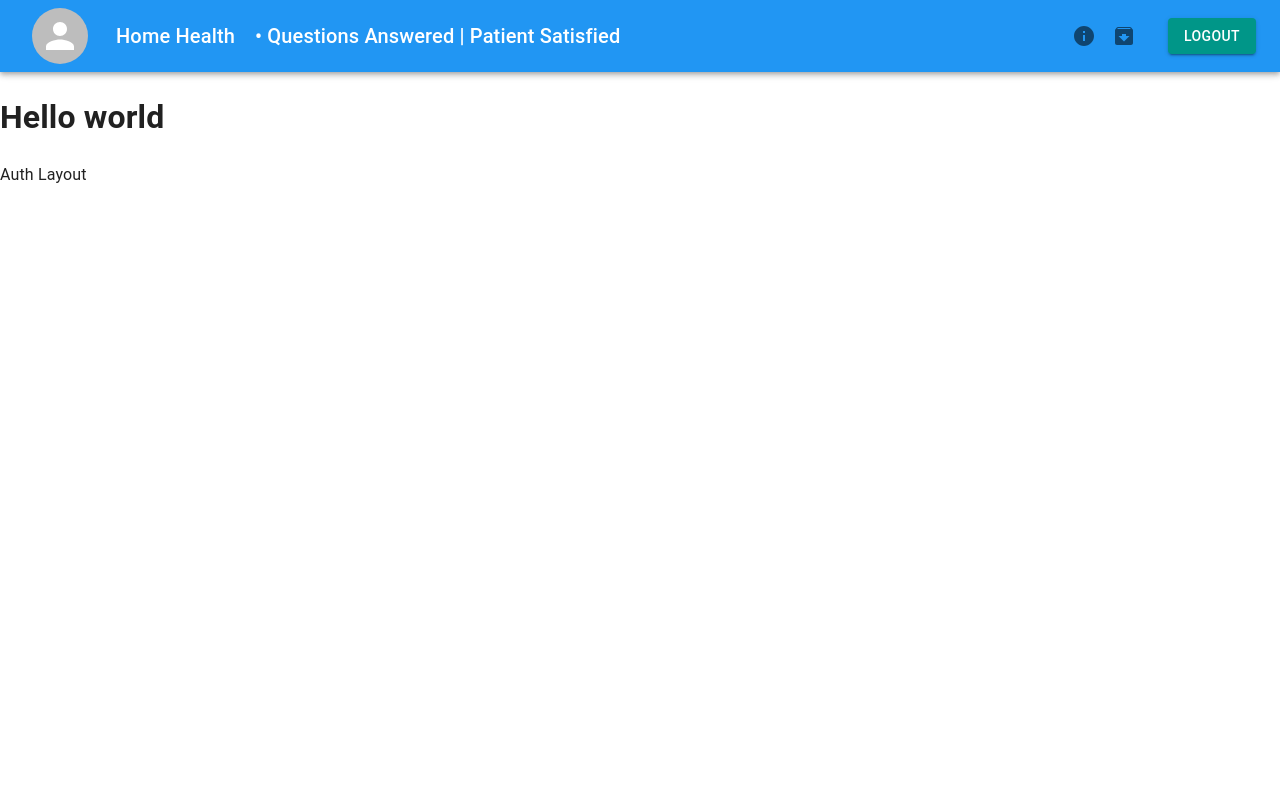
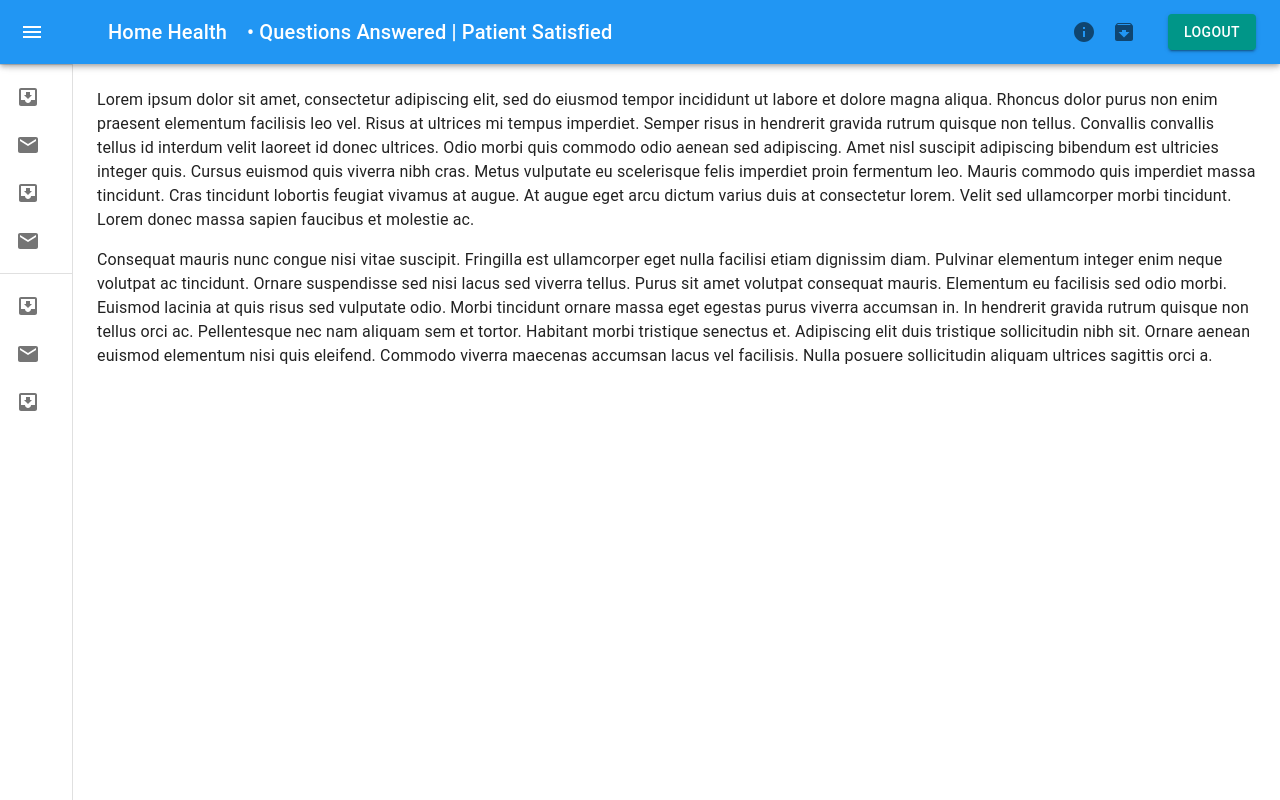
Before and after one commit to mattnickerson993/home_health_django, a React (Create React App) app in the folder client/: page / in a window 1280 px wide. Built offline with nearby package versions, Linux system fonts and the light colour scheme.

Commit message:
sidebar not quite

```diff
--- /dev/null
+++ b/client/src/components/Drawer.js
@@ -0,0 +1,111 @@
+import * as React from "react";
+import { styled, useTheme } from "@mui/material/styles";
+import Box from "@mui/material/Box";
+import MuiDrawer from "@mui/material/Drawer";
+import Toolbar from "@mui/material/Toolbar";
+import List from "@mui/material/List";
+import CssBaseline from "@mui/material/CssBaseline";
+import Typography from "@mui/material/Typography";
+import Divider from "@mui/material/Divider";
+import IconButton from "@mui/material/IconButton";
+import MenuIcon from "@mui/icons-material/Menu";
+import ChevronLeftIcon from "@mui/icons-material/ChevronLeft";
+import ChevronRightIcon from "@mui/icons-material/ChevronRight";
+import ListItem from "@mui/material/ListItem";
+import ListItemIcon from "@mui/material/ListItemIcon";
+import ListItemText from "@mui/material/ListItemText";
+import InboxIcon from "@mui/icons-material/MoveToInbox";
+import MailIcon from "@mui/icons-material/Mail";
+import useAuthState from "../hooks/useAuthState";
+import Navbar from "./Navbar";
+
+const drawerWidth = 240;
+
+const openedMixin = (theme) => ({
+  width: drawerWidth,
+  transition: theme.transitions.create("width", {
+    easing: theme.transitions.easing.sharp,
+    duration: theme.transitions.duration.enteringScreen,
+  }),
+  overflowX: "hidden",
+});
+
+const closedMixin = (theme) => ({
+  transition: theme.transitions.create("width", {
+    easing: theme.transitions.easing.sharp,
+    duration: theme.transitions.duration.leavingScreen,
+  }),
+  overflowX: "hidden",
+  width: `calc(${theme.spacing(7)} + 1px)`,
+  [theme.breakpoints.up("sm")]: {
+    width: `calc(${theme.spacing(9)} + 1px)`,
+  },
+});
+
+const DrawerHeader = styled("div")(({ theme }) => ({
+  display: "flex",
+  alignItems: "center",
+  justifyContent: "flex-end",
+  padding: theme.spacing(0, 1),
+  // necessary for content to be below app bar
+  ...theme.mixins.toolbar,
+}));
+
+const Drawer = styled(MuiDrawer, {
+  shouldForwardProp: (prop) => prop !== "open",
+})(({ theme, open }) => ({
+  width: drawerWidth,
+  flexShrink: 0,
+  whiteSpace: "nowrap",
+  boxSizing: "border-box",
+  ...(open && {
+    ...openedMixin(theme),
+    "& .MuiDrawer-paper": openedMixin(theme),
+  }),
+  ...(!open && {
+    ...closedMixin(theme),
+    "& .MuiDrawer-paper": closedMixin(theme),
+  }),
+}));
+
+const SideDrawer = ({ open, handleOpen, handleClose }) => {
+  const theme = useTheme();
+
+  return (
+    <Drawer variant="permanent" open={open}>
+      <DrawerHeader>
+        <IconButton onClick={handleClose}>
+          {theme.direction === "rtl" ? (
+            <ChevronRightIcon />
+          ) : (
+            <ChevronLeftIcon />
+          )}
+        </IconButton>
+      </DrawerHeader>
+      <Divider />
+      <List>
+        {["Inbox", "Starred", "Send email", "Drafts"].map((text, index) => (
+          <ListItem button key={text}>
+            <ListItemIcon>
+              {index % 2 === 0 ? <InboxIcon /> : <MailIcon />}
+            </ListItemIcon>
+            <ListItemText primary={text} />
+          </ListItem>
+        ))}
+      </List>
+      <Divider />
+      <List>
+        {["All mail", "Trash", "Spam"].map((text, index) => (
+          <ListItem button key={text}>
+            <ListItemIcon>
+              {index % 2 === 0 ? <InboxIcon /> : <MailIcon />}
+            </ListItemIcon>
+            <ListItemText primary={text} />
+          </ListItem>
+        ))}
+      </List>
+    </Drawer>
+  );
+};
+
+export default SideDrawer;
--- a/client/src/components/Navbar.js
+++ b/client/src/components/Navbar.js
@@ -1,5 +1,4 @@
 import {
-  AppBar,
   Avatar,
   Button,
   Grow,
@@ -18,12 +17,34 @@
 import ArchiveIcon from "@mui/icons-material/Archive";
 import { AuthContext } from "../context";
 import { Navigate } from "react-router-dom";
+import { styled, useTheme } from "@mui/material/styles";
+import MuiAppBar from "@mui/material/AppBar";
 
-const Navbar = ({ auth }) => {
+const drawerWidth = 240;
+
+const MyAppBar = styled(MuiAppBar, {
+  shouldForwardProp: (prop) => prop !== "open",
+})(({ theme, open }) => ({
+  zIndex: theme.zIndex.drawer + 1,
+  transition: theme.transitions.create(["width", "margin"], {
+    easing: theme.transitions.easing.sharp,
+    duration: theme.transitions.duration.leavingScreen,
+  }),
+  ...(open && {
+    marginLeft: drawerWidth,
+    width: `calc(100% - ${drawerWidth}px)`,
+    transition: theme.transitions.create(["width", "margin"], {
+      easing: theme.transitions.easing.sharp,
+      duration: theme.transitions.duration.enteringScreen,
+    }),
+  }),
+}));
+
+const Navbar = ({ auth, open, handleOpen }) => {
   const [anchorEl, setAnchorEl] = React.useState(null);
   const { dispatch } = React.useContext(AuthContext);
   const [loggedIn, setLoggedIn] = React.useState(auth ? true : false);
-
+  const theme = useTheme();
   const handleClick = (event) => {
     setAnchorEl(event.currentTarget);
   };
@@ -45,7 +66,7 @@
   }
 
   return (
-    <AppBar position="static" sx={{ position: "relative" }}>
+    <MyAppBar position="fixed">
       <Toolbar
         sx={{
           display: "flex",
@@ -60,18 +81,18 @@
             justifyContent: "space-evenly",
           }}
         >
-          <Tooltip title="Home">
-            <IconButton onClick={handleClick}>
-              <Avatar
-                alt="Logo"
-                sx={{
-                  width: (theme) => theme.spacing(7),
-                  height: (theme) => theme.spacing(7),
-                  objectPosition: "center",
-                }}
-              />
-            </IconButton>
-          </Tooltip>
+          <IconButton
+            color="inherit"
+            aria-label="open drawer"
+            onClick={handleOpen}
+            edge="start"
+            sx={{
+              marginRight: "36px",
+              ...(open && { display: "none" }),
+            }}
+          >
+            <MenuIcon />
+          </IconButton>
 
           <Typography variant="h6" sx={{ marginLeft: "1em" }}>
             Home Health
@@ -179,7 +200,7 @@
           </Hidden>
         </div>
       </Toolbar>
-    </AppBar>
+    </MyAppBar>
   );
 };
 
--- /dev/null
+++ b/client/src/components/Sidebar.js
@@ -0,0 +1,91 @@
+import * as React from "react";
+import { styled, useTheme } from "@mui/material/styles";
+import Box from "@mui/material/Box";
+import MuiDrawer from "@mui/material/Drawer";
+import Toolbar from "@mui/material/Toolbar";
+import List from "@mui/material/List";
+import CssBaseline from "@mui/material/CssBaseline";
+import Typography from "@mui/material/Typography";
+import Divider from "@mui/material/Divider";
+import IconButton from "@mui/material/IconButton";
+import MenuIcon from "@mui/icons-material/Menu";
+import ChevronLeftIcon from "@mui/icons-material/ChevronLeft";
+import ChevronRightIcon from "@mui/icons-material/ChevronRight";
+import ListItem from "@mui/material/ListItem";
+import ListItemIcon from "@mui/material/ListItemIcon";
+import ListItemText from "@mui/material/ListItemText";
+import InboxIcon from "@mui/icons-material/MoveToInbox";
+import MailIcon from "@mui/icons-material/Mail";
+import useAuthState from "../hooks/useAuthState";
+import Navbar from "./Navbar";
+import SideDrawer from "./Drawer";
+
+const DrawerHeader = styled("div")(({ theme }) => ({
+  display: "flex",
+  alignItems: "center",
+  justifyContent: "flex-end",
+  padding: theme.spacing(0, 1),
+  // necessary for content to be below app bar
+  ...theme.mixins.toolbar,
+}));
+
+export default function Sidebar() {
+  const { isAuthenticated, userDetails } = useAuthState();
+  const theme = useTheme();
+  const [open, setOpen] = React.useState(false);
+
+  const handleDrawerOpen = () => {
+    setOpen(true);
+  };
+
+  const handleDrawerClose = () => {
+    setOpen(false);
+  };
+
+  return (
+    <Box sx={{ display: "flex" }}>
+      <Navbar
+        auth={isAuthenticated}
+        open={open}
+        handleOpen={handleDrawerOpen}
+      />
+      <SideDrawer
+        open={open}
+        handleOpen={handleDrawerOpen}
+        handleClose={handleDrawerClose}
+      />
+      <Box component="main" sx={{ flexGrow: 1, p: 3 }}>
+        <DrawerHeader />
+        <Typography paragraph>
+          Lorem ipsum dolor sit amet, consectetur adipiscing elit, sed do
+          eiusmod tempor incididunt ut labore et dolore magna aliqua. Rhoncus
+          dolor purus non enim praesent elementum facilisis leo vel. Risus at
+          ultrices mi tempus imperdiet. Semper risus in hendrerit gravida rutrum
+          quisque non tellus. Convallis convallis tellus id interdum velit
+          laoreet id donec ultrices. Odio morbi quis commodo odio aenean sed
+          adipiscing. Amet nisl suscipit adipiscing bibendum est ultricies
+          integer quis. Cursus euismod quis viverra nibh cras. Metus vulputate
+          eu scelerisque felis imperdiet proin fermentum leo. Mauris commodo
+          quis imperdiet massa tincidunt. Cras tincidunt lobortis feugiat
+          vivamus at augue. At augue eget arcu dictum varius duis at consectetur
+          lorem. Velit sed ullamcorper morbi tincidunt. Lorem donec massa sapien
+          faucibus et molestie ac.
+        </Typography>
+        <Typography paragraph>
+          Consequat mauris nunc congue nisi vitae suscipit. Fringilla est
+          ullamcorper eget nulla facilisi etiam dignissim diam. Pulvinar
+          elementum integer enim neque volutpat ac tincidunt. Ornare suspendisse
+          sed nisi lacus sed viverra tellus. Purus sit amet volutpat consequat
+          mauris. Elementum eu facilisis sed odio morbi. Euismod lacinia at quis
+          risus sed vulputate odio. Morbi tincidunt ornare massa eget egestas
+          purus viverra accumsan in. In hendrerit gravida rutrum quisque non
+          tellus orci ac. Pellentesque nec nam aliquam sem et tortor. Habitant
+          morbi tristique senectus et. Adipiscing elit duis tristique
+          sollicitudin nibh sit. Ornare aenean euismod elementum nisi quis
+          eleifend. Commodo viverra maecenas accumsan lacus vel facilisis. Nulla
+          posuere sollicitudin aliquam ultrices sagittis orci a.
+        </Typography>
+      </Box>
+    </Box>
+  );
+}
--- a/client/src/pages/Layout.js
+++ b/client/src/pages/Layout.js
@@ -1,18 +1,14 @@
-import React from 'react'
-import useAuthState from '../hooks/useAuthState'
-import NavBar from '../components/Navbar'
+import React from "react";
+import useAuthState from "../hooks/useAuthState";
+import NavBar from "../components/Navbar";
+import Sidebar from "../components/Sidebar";
 
 function Layout() {
-  const { userDetails, isAuthenticated } = useAuthState()
-
   return (
     <>
-      <NavBar auth={isAuthenticated}/>
-      <h1>Hello world</h1>
-     <div>{isAuthenticated ? 'Auth Layout' : 'Unauth Layout'}</div>
+      <Sidebar />
     </>
-
-  )
+  );
 }
 
-export default Layout
+export default Layout;
```
Also changed, not shown: client/src/context/context.js (+35 -37 lines).
